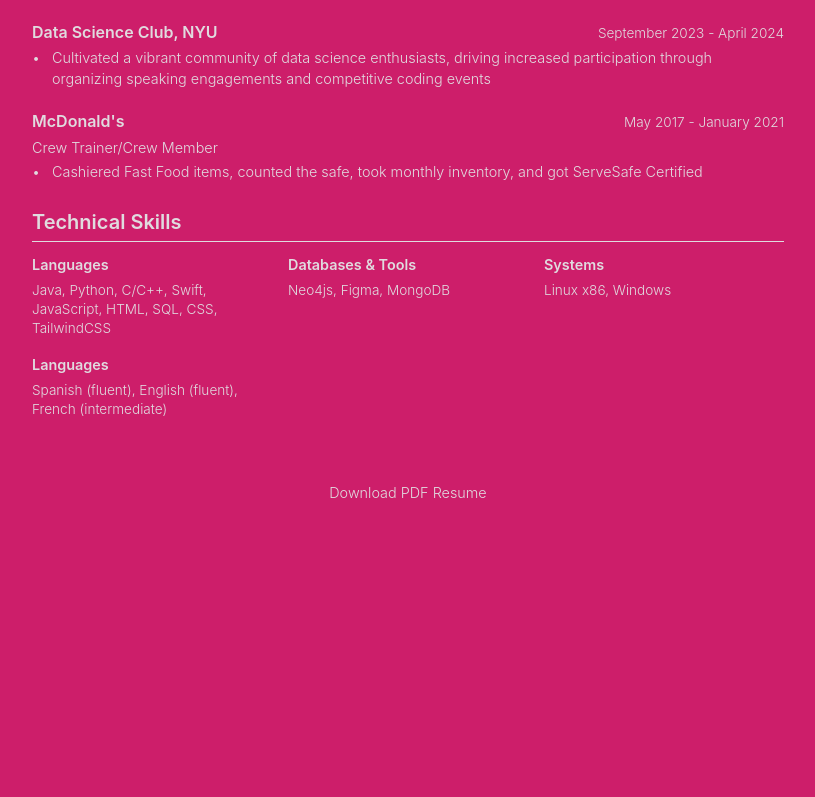
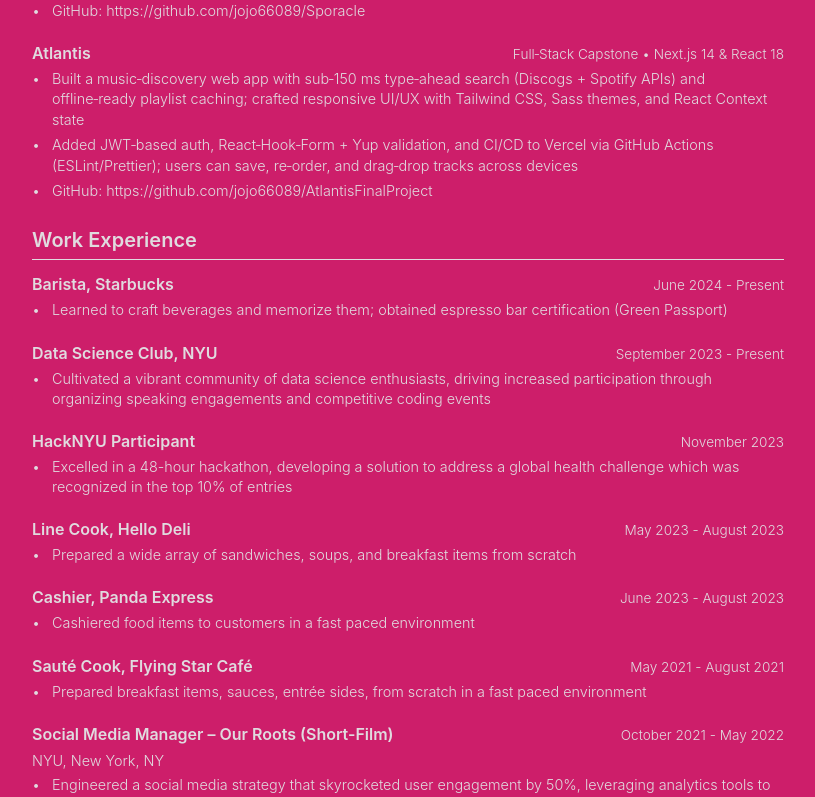
Before and after one commit to jojo66089/joshuaPortfolio, a Nuxt app: page /resume in a window 1280 px wide. Shown: the part 1283-2080 px from the top of the page, without its empty margins (232-1047 px from the left). Before the commit the page ends 1955 px from the top, so only its background shows below. Built offline with nearby package versions, Linux system fonts and the light colour scheme.

Commit message:
Update changes to Resume  & project/work experience

```diff
--- a/pages/resume.vue
+++ b/pages/resume.vue
@@ -59,6 +59,19 @@
 
         <div class="entry">
           <div class="entry-header">
+            <h3>AI Text Authenticator</h3>
+            <span class="date">NLP Capstone • NYU</span>
+          </div>
+          <ul class="achievement-list">
+            <li>Built a production‑ready classifier that detects LLM‑generated text, achieving >92% F1 on 6 open‑source corpora using scikit‑learn (LR/SVM/RF)</li>
+            <li>Engineered hybrid linguistic + TF‑IDF features; automated GridSearchCV hyper‑tuning and POS‑tag error analysis</li>
+            <li>Containerised a Flask API + web demo, deployed to AWS EC2 with HTTPS, PyTest CI, and GitHub Actions</li>
+            <li>GitHub: <a href="https://github.com/jojo66089/NLP_final_project" class="link" target="_blank" rel="noopener">https://github.com/jojo66089/NLP_final_project</a></li>
+          </ul>
+        </div>
+
+        <div class="entry">
+          <div class="entry-header">
             <h3>Full Stack Development Portfolio Website</h3>
             <span class="date">September 2024 - October 2024</span>
           </div>
@@ -80,6 +93,18 @@
             <li>GitHub: <a href="https://github.com/jojo66089/Sporacle" class="link" target="_blank" rel="noopener">https://github.com/jojo66089/Sporacle</a></li>
           </ul>
         </div>
+
+        <div class="entry">
+          <div class="entry-header">
+            <h3>Atlantis</h3>
+            <span class="date">Full‑Stack Capstone • Next.js 14 & React 18</span>
+          </div>
+          <ul class="achievement-list">
+            <li>Built a music‑discovery web app with sub‑150 ms type‑ahead search (Discogs + Spotify APIs) and offline‑ready playlist caching; crafted responsive UI/UX with Tailwind CSS, Sass themes, and React Context state</li>
+            <li>Added JWT‑based auth, React‑Hook‑Form + Yup validation, and CI/CD to Vercel via GitHub Actions (ESLint/Prettier); users can save, re‑order, and drag‑drop tracks across devices</li>
+            <li>GitHub: <a href="https://github.com/jojo66089/AtlantisFinalProject" class="link" target="_blank" rel="noopener">https://github.com/jojo66089/AtlantisFinalProject</a></li>
+          </ul>
+        </div>
       </div>
     </section>
 
@@ -89,22 +114,72 @@
       <div class="section-content">
         <div class="entry">
           <div class="entry-header">
+            <h3>Barista, Starbucks</h3>
+            <span class="date">June 2024 - Present</span>
+          </div>
+          <ul class="achievement-list">
+            <li>Learned to craft beverages and memorize them; obtained espresso bar certification (Green Passport)</li>
+          </ul>
+        </div>
+
+        <div class="entry">
+          <div class="entry-header">
+            <h3>Data Science Club, NYU</h3>
+            <span class="date">September 2023 - Present</span>
+          </div>
+          <ul class="achievement-list">
+            <li>Cultivated a vibrant community of data science enthusiasts, driving increased participation through organizing speaking engagements and competitive coding events</li>
+          </ul>
+        </div>
+
+        <div class="entry">
+          <div class="entry-header">
+            <h3>HackNYU Participant</h3>
+            <span class="date">November 2023</span>
+          </div>
+          <ul class="achievement-list">
+            <li>Excelled in a 48-hour hackathon, developing a solution to address a global health challenge which was recognized in the top 10% of entries</li>
+          </ul>
+        </div>
+
+        <div class="entry">
+          <div class="entry-header">
+            <h3>Line Cook, Hello Deli</h3>
+            <span class="date">May 2023 - August 2023</span>
+          </div>
+          <ul class="achievement-list">
+            <li>Prepared a wide array of sandwiches, soups, and breakfast items from scratch</li>
+          </ul>
+        </div>
+
+        <div class="entry">
+          <div class="entry-header">
+            <h3>Cashier, Panda Express</h3>
+            <span class="date">June 2023 - August 2023</span>
+          </div>
+          <ul class="achievement-list">
+            <li>Cashiered food items to customers in a fast paced environment</li>
+          </ul>
+        </div>
+
+        <div class="entry">
+          <div class="entry-header">
+            <h3>Sauté Cook, Flying Star Café</h3>
+            <span class="date">May 2021 - August 2021</span>
+          </div>
+          <ul class="achievement-list">
+            <li>Prepared breakfast items, sauces, entrée sides, from scratch in a fast paced environment</li>
+          </ul>
+        </div>
+
+        <div class="entry">
+          <div class="entry-header">
             <h3>Social Media Manager – Our Roots (Short-Film)</h3>
             <span class="date">October 2021 - May 2022</span>
           </div>
           <p class="location">NYU, New York, NY</p>
           <ul class="achievement-list">
             <li>Engineered a social media strategy that skyrocketed user engagement by 50%, leveraging analytics tools to track performance and guide marketing decisions</li>
-          </ul>
-        </div>
-
-        <div class="entry">
-          <div class="entry-header">
-            <h3>Data Science Club, NYU</h3>
-            <span class="date">September 2023 - April 2024</span>
-          </div>
-          <ul class="achievement-list">
-            <li>Cultivated a vibrant community of data science enthusiasts, driving increased participation through organizing speaking engagements and competitive coding events</li>
           </ul>
         </div>
 
```
